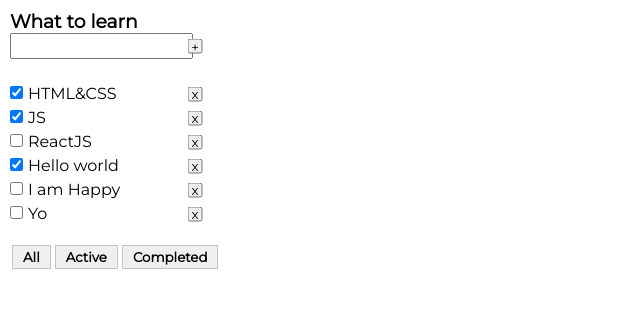
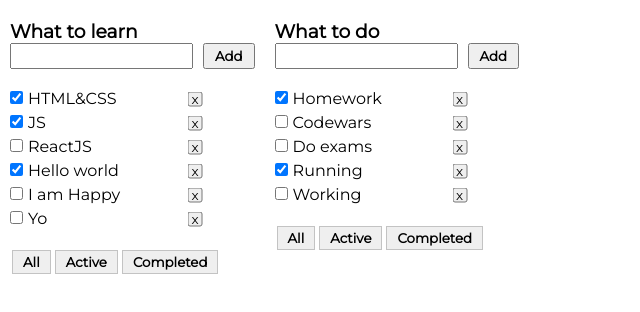
Before and after one commit to I1yaEsenko/my-todolist, a React (Create React App) app: page / in a window 1280 px wide. Shown: the top 312 px of the page, without its empty margins (0-640 px from the left). Built offline with nearby package versions, Linux system fonts and the light colour scheme.

Commit message:
adding a feature for todolist

```diff
--- a/src/App.module.css
+++ b/src/App.module.css
@@ -8,12 +8,18 @@
     font-family: Montserrat, sans-serif;
 }
 
+.app__wrapper {
+    display: flex;
+    flex-direction: row;
+}
+
 .todolist {
-
     padding: 10px;
 }
 
-
+.todolist_add{
+    margin: 10px;
+}
 
 .todolist__error{
     height: 20px;
@@ -54,6 +60,7 @@
     width: 200px;
     margin-bottom: 5px;
     position: relative;
+    list-style: none;
 }
 .todolist__checkbox{
     margin-right: 5px;
@@ -82,3 +89,10 @@
 .filterButton:hover {
     background-color: #c4c4c4;
 }
+
+{/* кнопка добавления тудулиста*/}
+.add__button {
+    font-weight: 600;
+    padding: 3px 10px;
+    margin-left: 10px;
+}
--- a/src/App.tsx
+++ b/src/App.tsx
@@ -2,6 +2,9 @@ import React, {useState} from 'react';
 import './App.module.css';
 import {Todolist} from "./components/todolist";
 import {v1} from "uuid";
+import t from "./App.module.css";
+import {AddItemForm} from "./components/AddItemForm";
+
 
 export type TasksType = {
     id: string
@@ -11,61 +14,137 @@ export type TasksType = {
 
 export type FilterType = 'All' | 'Active' | 'Completed'
 
+export type TodolistType = {
+    id: string
+    title: string
+    filter: FilterType
+}
+
+export type TaskStateType = {
+    [key:string]: Array<TasksType>
+}
 function App() {
 
+
     //local state for our data
-    let [tasks, setTasks] = useState<Array<TasksType>>([
+    // let [tasks, setTasks] = useState<Array<TasksType>>([
+    //         {id: v1(), title: "HTML&CSS", isDone: true},
+    //         {id: v1(), title: "JS", isDone: true},
+    //         {id: v1(), title: "ReactJS", isDone: false},
+    //         {id: v1(), title: "Hello world", isDone: true},
+    //         {id: v1(), title: "I am Happy", isDone: false},
+    //         {id: v1(), title: "Yo", isDone: false},
+    //     ]
+    // )
+
+    let todolistId1 = v1()
+    let todolistId2 = v1()
+
+    let [todolist, setTodolist] = useState<Array<TodolistType>>([
+        {id: todolistId1, title: 'What to learn', filter: 'All'},
+        {id: todolistId2, title: 'What to do', filter: 'All'},
+    ])
+
+    let [tasks, setTasks] = useState<TaskStateType>({
+            [todolistId1]: [
                 {id: v1(), title: "HTML&CSS", isDone: true},
                 {id: v1(), title: "JS", isDone: true},
                 {id: v1(), title: "ReactJS", isDone: false},
                 {id: v1(), title: "Hello world", isDone: true},
                 {id: v1(), title: "I am Happy", isDone: false},
                 {id: v1(), title: "Yo", isDone: false},
-        ]
+            ],
+            [todolistId2]: [
+                {id: v1(), title: "Homework", isDone: true},
+                {id: v1(), title: "Codewars", isDone: false},
+                {id: v1(), title: "Do exams", isDone: false},
+                {id: v1(), title: "Running", isDone: true},
+                {id: v1(), title: "Working", isDone: false},
+            ],
+        }
     )
+
     //local state for filter
-    let [filter, setFilter] = useState<FilterType>('All')
-    const deleteTask = (idTask: string) => {
-        setTasks(tasks.filter(t => t.id !== idTask))
+    // let [filter, setFilter] = useState<FilterType>('All')
+    const deleteTask = (todolistId: string, taskId: string) => {
+        // setTasks(tasks.filter(t => t.id !== idTask))
+        setTasks({...tasks, [todolistId]: tasks[todolistId].filter(d => d.id !== taskId)})
+
     }
 
-    let tasksForTodolist = tasks
+    // let tasksForTodolist = tasks
     // let filterTasks = () => {
     //     tasksForTodolist = filter === 'Active' ? tasks.filter(t => t.isDone) :
     //         filter === 'Completed' ? tasks.filter(t => !t.isDone) :
     //             tasksForTodolist
     // }
 
+    // фильтрация тасок
+    // if (filter === 'Active') {
+    //     tasksForTodolist = tasks.filter(t => !t.isDone)
+    // }
+    //
+    // if (filter === 'Completed') {
+    //     tasksForTodolist = tasks.filter(t => t.isDone)
+    // }
 
-    // фильтрация тасок
-    if (filter === 'Active') {
-        tasksForTodolist = tasks.filter(t => !t.isDone)
+    let changeFilter = (todolistId: string, value: FilterType) => {
+        // setFilter(value)
+        setTodolist(todolist.map
+        (filtered => filtered.id === todolistId ? {...filtered, filter: value} : filtered))
     }
 
-    if (filter === 'Completed') {
-        tasksForTodolist = tasks.filter(t => t.isDone)
-    }
-    let changeFilter = (value: FilterType) => {
-        setFilter(value)
+    let addTask = (todolistId: string, newTitle: string) => {
+        // let newTask = [{id: v1(), title: newTitle, isDone: false}, ...tasks]
+        // setTasks(newTask)
+        let newTask = {id: v1(), title: newTitle, isDone: false}
+        setTasks({...tasks, [todolistId]: [newTask, ...tasks[todolistId]]})
     }
 
-    let addTask = (newTitle: string) => {
-        let newTask = [{id: v1(), title: newTitle, isDone: false}, ...tasks]
-        setTasks(newTask)
-    }
-
-    const taskChecked = (idTask: string, isDone: boolean) => {
-        setTasks(tasks.map( t => t.id === idTask ? {...t, isDone: isDone}: t))
+    const taskChecked = (todolistId: string, idTask: string, isDone: boolean) => {
+        // setTasks(tasks.map( t => t.id === idTask ? {...t, isDone: isDone}: t))
+        setTasks({...tasks,[todolistId]: tasks[todolistId].map(checked => checked.id === idTask ? {
+                ...checked, isDone: isDone} : checked)
+        })
     }
 
     return (
-        <div className="App">
-            <Todolist title={'What to learn'}
+        // отрисовка тудулистов
+        <div className="app">
+
+            <div className={t.todolist_add}>
+                {/*<AddItemForm/>*/}
+            </div>
+            <div className={t.app__wrapper}>
+                {todolist.map((mapTodolist) => {
+
+                    let tasksForTodolist = tasks[mapTodolist.id]
+
+                    if (mapTodolist.filter === 'Active') {
+                        tasksForTodolist = tasks[mapTodolist.id].filter(t => !t.isDone)
+                    }
+
+                    if (mapTodolist.filter === 'Completed') {
+                        tasksForTodolist = tasks[mapTodolist.id].filter(t => t.isDone)
+                    }
+
+                    return (
+                        <Todolist
+                            key={mapTodolist.id}
+                            todolistId={mapTodolist.id}
+                            title={mapTodolist.title}
                             tasks={tasksForTodolist}
                             deleteTask={deleteTask}
                             changeFilter={changeFilter}
                             addTask={addTask}
-                      taskChecked={taskChecked}/>
+                            taskChecked={taskChecked}
+                            filter={mapTodolist.filter}
+                        />
+                    )
+                })}
+            </div>
+
+
         </div>
     );
 }
--- /dev/null
+++ b/src/components/AddItemForm.tsx
@@ -0,0 +1,48 @@
+import React, {ChangeEvent, KeyboardEvent, useState} from 'react';
+import t from '../App.module.css'
+
+
+type AddItemFormPropsType = {
+    todolistId: string
+    addItem: (todolistId:string, title:string) => void
+}
+
+export const AddItemForm = (props:AddItemFormPropsType) => {
+
+    let [title, setTitle] = useState('')
+    const [error, setError] = useState<string>('')
+    const titleOnChangeHandler = (e: ChangeEvent<HTMLInputElement>) => {
+        setTitle(e.currentTarget.value)
+        setError('')
+    }
+
+    const addItemFormHandler = () => {
+        if (title.trim() === '') {
+            setError('Заполните поле ввода!')
+            return
+        }
+        props.addItem(props.todolistId, title.trim())
+        setTitle('')
+    }
+
+    const onKeyPressHandler = (e: KeyboardEvent<HTMLInputElement>) => {
+        setError('')
+        if (e.keyCode === 13) {
+            addItemFormHandler()
+        }
+    }
+
+    return (
+        <>
+            <input  className={t.inputField__input}
+                    value={title}
+                    onChange={titleOnChangeHandler}
+                    onKeyDown={onKeyPressHandler}/>
+            <button className={t.add__button}
+                    onClick={addItemFormHandler}>Add</button>
+            <div className={t.todolist__error}>
+                {error && <div className={t.todolist__error_text}>{error}</div>}
+            </div>
+        </>
+    );
+};
--- a/src/components/todolist.tsx
+++ b/src/components/todolist.tsx
@@ -2,68 +2,85 @@ import React, {ChangeEvent, KeyboardEvent, useState} from 'react';
 import {FilterType, TasksType} from "../App";
 import t from '../App.module.css'
 import Checkbox from "./checkbox";
+import {AddItemForm} from "./AddItemForm";
 
 export type TodolistPropsType = {
+
+    todolistId: string
     title: string
     tasks: Array<TasksType>
-    deleteTask: (idTask: string) => void
-    changeFilter: (value: FilterType) => void
-    addTask: (newTitle: string) => void
-    taskChecked: (idTask: string, isDone: boolean) => void
+    deleteTask: (todolistId:string, taskId: string) => void
+    changeFilter: (todolistId:string, value: FilterType) => void
+    addTask: (todolistId:string, newTitle: string) => void
+    taskChecked: (todolistId:string, idTask: string, isDone: boolean) => void
+    filter: string
 }
 
 export const Todolist = (props: TodolistPropsType) => {
 
-    let [title, setTitle] = useState<string>('')
+    // let [title, setTitle] = useState<string>('')
+    //
+    // let [error, setError] = useState<string>('')
+    //
+    // let titleOnChangeHandler = (e: ChangeEvent<HTMLInputElement>) => {
+    //     setTitle(e.currentTarget.value)
+    //     setError('')
+    // }
 
-    let [error, setError] = useState<string>('')
+    // let addTaskHandler = () => {
+    //     if (title.trim() === '') {
+    //         setError('Заполните поле ввода!')
+    //         return
+    //     }
+    //     props.addTask(props.todolistId, title.trim())
+    //     setTitle('')
+    // }
 
-    let titleOnChangeHandler = (e: ChangeEvent<HTMLInputElement>) => {
-        setTitle(e.currentTarget.value)
-        setError('')
+    // const onKeyPressHandler = (e: KeyboardEvent<HTMLInputElement>) => {
+    //     setError('')
+    //     if (e.keyCode === 13) {
+    //         addTaskHandler()
+    //     }
+    // }
+    //Забираем id и состояние такси в основную компоненту
+    const onCheckedHandler = (tId: string, isDone: boolean) => {
+        props.taskChecked(props.todolistId, tId, isDone)
     }
-
-    let addTaskHandler = () => {
-        if (title.trim() === '') {
-            setError('Заполните поле ввода!')
-            return
-        }
-        props.addTask(title.trim())
-        setTitle('')
+    // Фильтрация по выполнению тасок
+    const allOnClickHandler = () => {
+        props.changeFilter(props.todolistId,'All')
     }
-
-    const onKeyPressHandler = (e: KeyboardEvent<HTMLInputElement>) => {
-        setError('')
-        if (e.keyCode === 13) {
-            addTaskHandler()
-        }
+    const activeOnClickHandler = () => {
+        props.changeFilter(props.todolistId,'Active')
     }
-
-    const onCheckedHandler = (tId:string, isDone:boolean) => {
-        props.taskChecked(tId, isDone)
+    const completedOnClickHandler = () => {
+        props.changeFilter(props.todolistId,'Completed')
     }
     return (
         <div className={t.todolist}>
             <h3>{props.title}</h3>
 
-            <div className={t.todolist__inputField}>
-                <input className={t.inputField__input} value={title} onKeyDown={onKeyPressHandler}
-                       onChange={titleOnChangeHandler}/>
-                <button className={t.inputField__button} onClick={addTaskHandler}>+</button>
-            </div>
-            <div className={t.todolist__error}>
-                {error && <div className={t.todolist__error_text}>{error}</div>}
-            </div>
+            {/*<div className={t.todolist__inputField}>*/}
+            {/*    <input className={t.inputField__input} value={title} onKeyDown={onKeyPressHandler}*/}
+            {/*           onChange={titleOnChangeHandler}/>*/}
+            {/*    <button className={t.inputField__button} onClick={addTaskHandler}>+</button>*/}
+            {/*</div>*/}
+            {/*<div className={t.todolist__error}>*/}
+            {/*    {error && <div className={t.todolist__error_text}>{error}</div>}*/}
+            {/*</div>*/}
+
+
+            <AddItemForm todolistId={props.todolistId} addItem={props.addTask}/>
+
+
             <ul className={t.todolist__list}>
                 {props.tasks.map(
                     (task) => {
 
                         const onDeleteHandler = () => {
-                            props.deleteTask(task.id)
+                            props.deleteTask(props.todolistId, task.id)
                         }
                         // забираем данные в App , id и состояние isDone
-
-
                         return (
                             <>
                                 <li key={task.id} className={t.todolist__link}>
@@ -80,17 +97,11 @@ export const Todolist = (props: TodolistPropsType) => {
                 )}
             </ul>
             <div>
-                <button className={t.filterButton} onClick={() => {
-                    props.changeFilter('All')
-                }}>All
+                <button className={t.filterButton} onClick={allOnClickHandler}>All
                 </button>
-                <button className={t.filterButton} onClick={() => {
-                    props.changeFilter('Active')
-                }}>Active
+                <button className={t.filterButton} onClick={activeOnClickHandler}>Active
                 </button>
-                <button className={t.filterButton} onClick={() => {
-                    props.changeFilter('Completed')
-                }}>Completed
+                <button className={t.filterButton} onClick={completedOnClickHandler}>Completed
                 </button>
             </div>
         </div>
```
Also changed, not shown: src/components/EditableSpan.tsx (added). Lines whose indentation alone changed are shown as unchanged.
